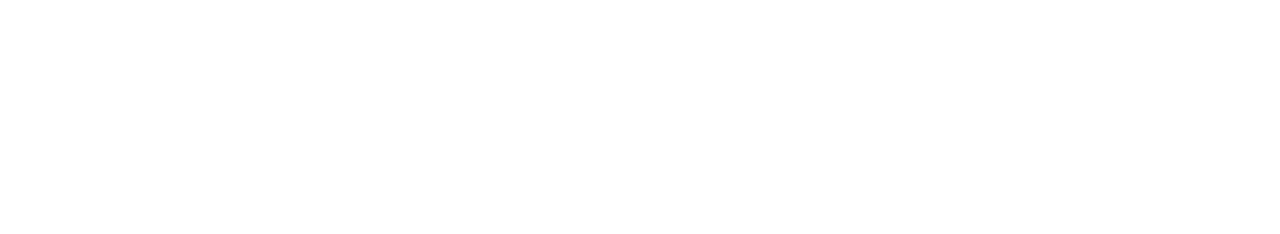
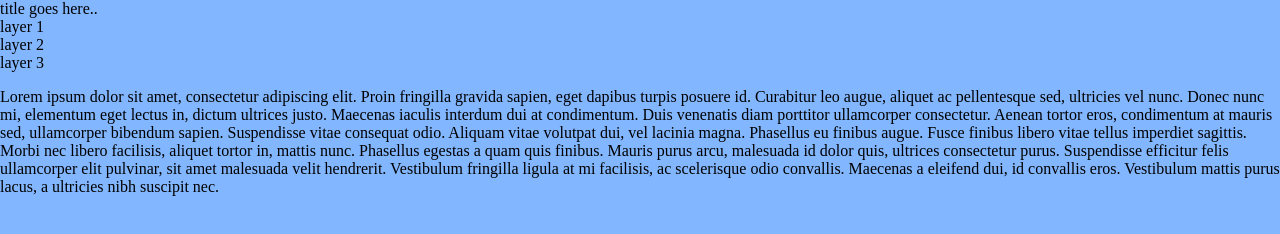
Before and after one commit to lbrndsn/medieval-game, a plain HTML site: page game/index.html in a window 1280 px wide. Drawn offline with Linux system fonts and the light colour scheme.

Commit message:
basic code

```diff
--- a/game/assets/css/style.css
+++ b/game/assets/css/style.css
@@ -0,0 +1,4 @@
+body{
+    margin:0;
+    background:#82b6ff;
+}
--- a/game/index.html
+++ b/game/index.html
@@ -6,4 +6,34 @@
     <link rel="stylesheet" href="assets/css/style.css">
 </head>
 <body></body>
+
+
+<div class="title">title goes here..</div>
+<div class="background-title">
+    <div class="layer-1">layer 1</div>
+    <div class="layer-2">layer 2</div>
+    <div class="layer-3">layer 3</div>
+</div>
+
+<div class="main-text">
+    <p>
+        Lorem ipsum dolor sit amet, consectetur adipiscing elit. Proin fringilla gravida sapien, eget dapibus turpis
+        posuere
+        id. Curabitur leo augue, aliquet ac pellentesque sed, ultricies vel nunc. Donec nunc mi, elementum eget lectus
+        in,
+        dictum ultrices justo. Maecenas iaculis interdum dui at condimentum. Duis venenatis diam porttitor ullamcorper
+        consectetur. Aenean tortor eros, condimentum at mauris sed, ullamcorper bibendum sapien. Suspendisse vitae
+        consequat
+        odio.
+
+        Aliquam vitae volutpat dui, vel lacinia magna. Phasellus eu finibus augue. Fusce finibus libero vitae tellus
+        imperdiet sagittis. Morbi nec libero facilisis, aliquet tortor in, mattis nunc. Phasellus egestas a quam quis
+        finibus. Mauris purus arcu, malesuada id dolor quis, ultrices consectetur purus. Suspendisse efficitur felis
+        ullamcorper elit pulvinar, sit amet malesuada velit hendrerit. Vestibulum fringilla ligula at mi facilisis, ac
+        scelerisque odio convallis. Maecenas a eleifend dui, id convallis eros. Vestibulum mattis purus lacus, a
+        ultricies
+        nibh suscipit nec.
+    </p>
+</div>
+
 </html>
```
